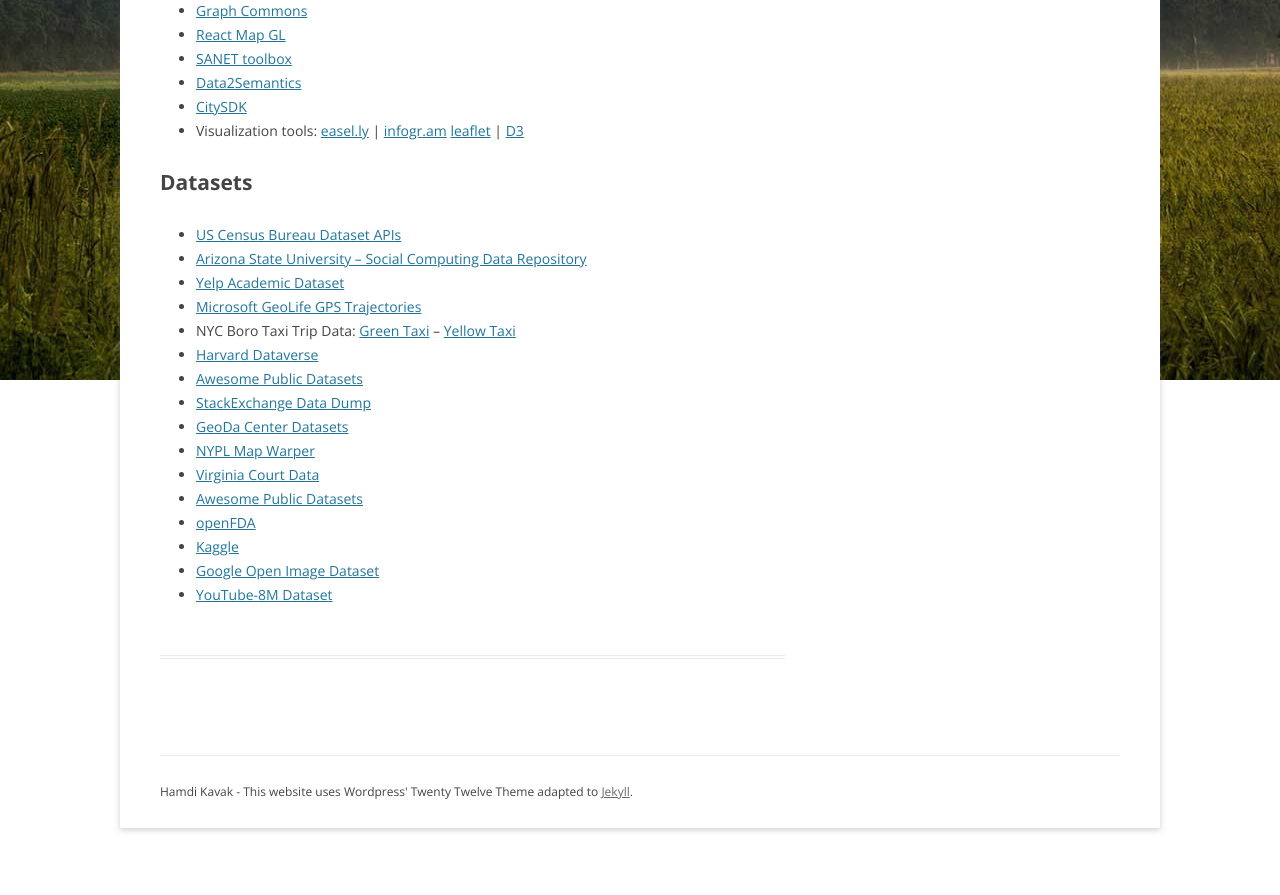
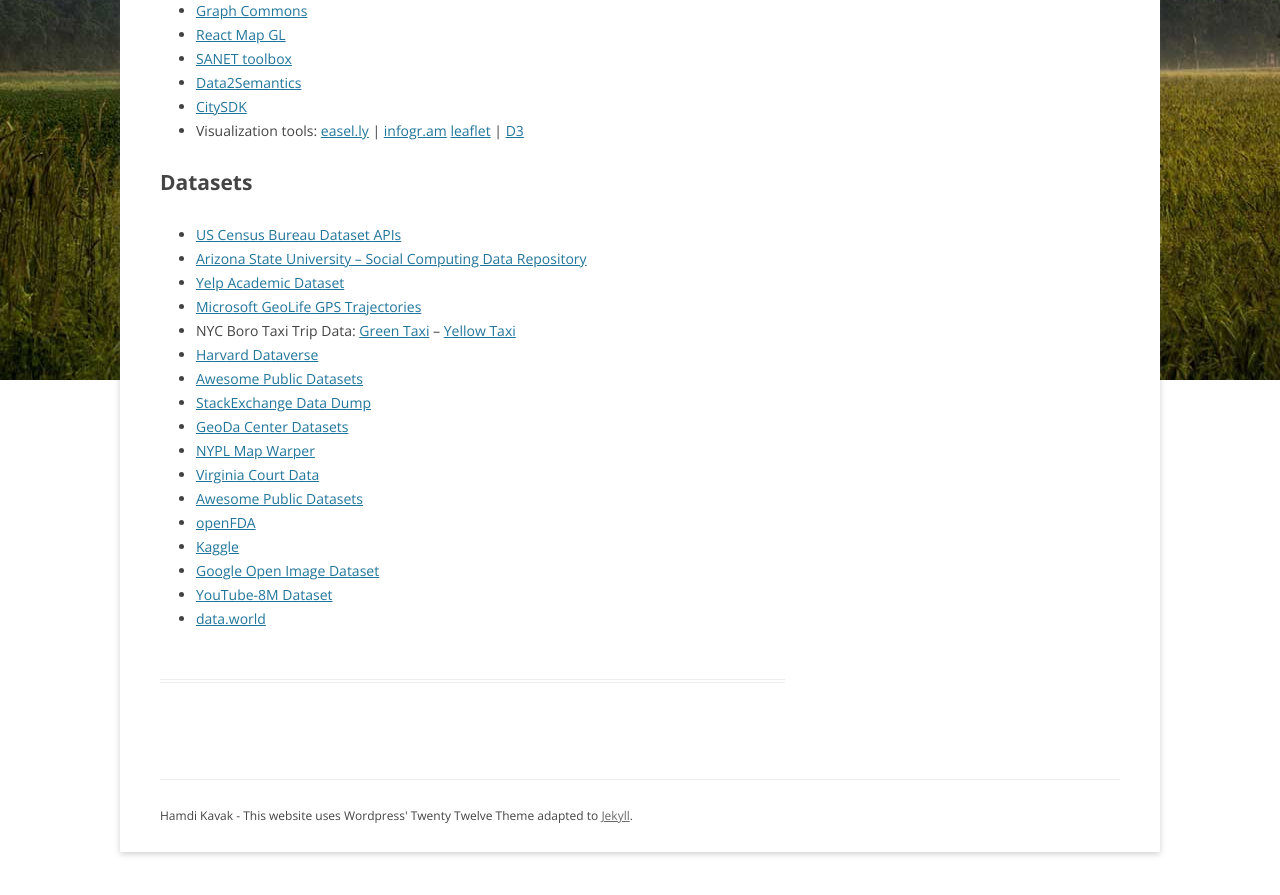
Before and after one commit to hamdikavak/hamdikavak.github.io, a Jekyll site: the page built from datasets/index.html, in a window 1280 px wide and 900 px high, scrolled down 638 px. Shown: the top 895 px of the window. Built offline with Jekyll 4.4.1, drawn with Linux system fonts in a browser that asks for light colours; nearby versions of some CDN libraries; library files that are not in the unit come from our copies.

Commit message:
Update index.html

```diff
--- a/datasets/index.html
+++ b/datasets/index.html
@@ -53,4 +53,5 @@
 	<li><a href="https://www.kaggle.com/datasets">Kaggle</a></li>
 	<li><a href="https://research.googleblog.com/2016/09/introducing-open-images-dataset.html">Google Open Image Dataset</a></li>
 	<li><a href="https://research.google.com/youtube8m/index.html">YouTube-8M Dataset</a></li>
+	<li><a href="https://data.world">data.world</a></li>
 </ul>
```
